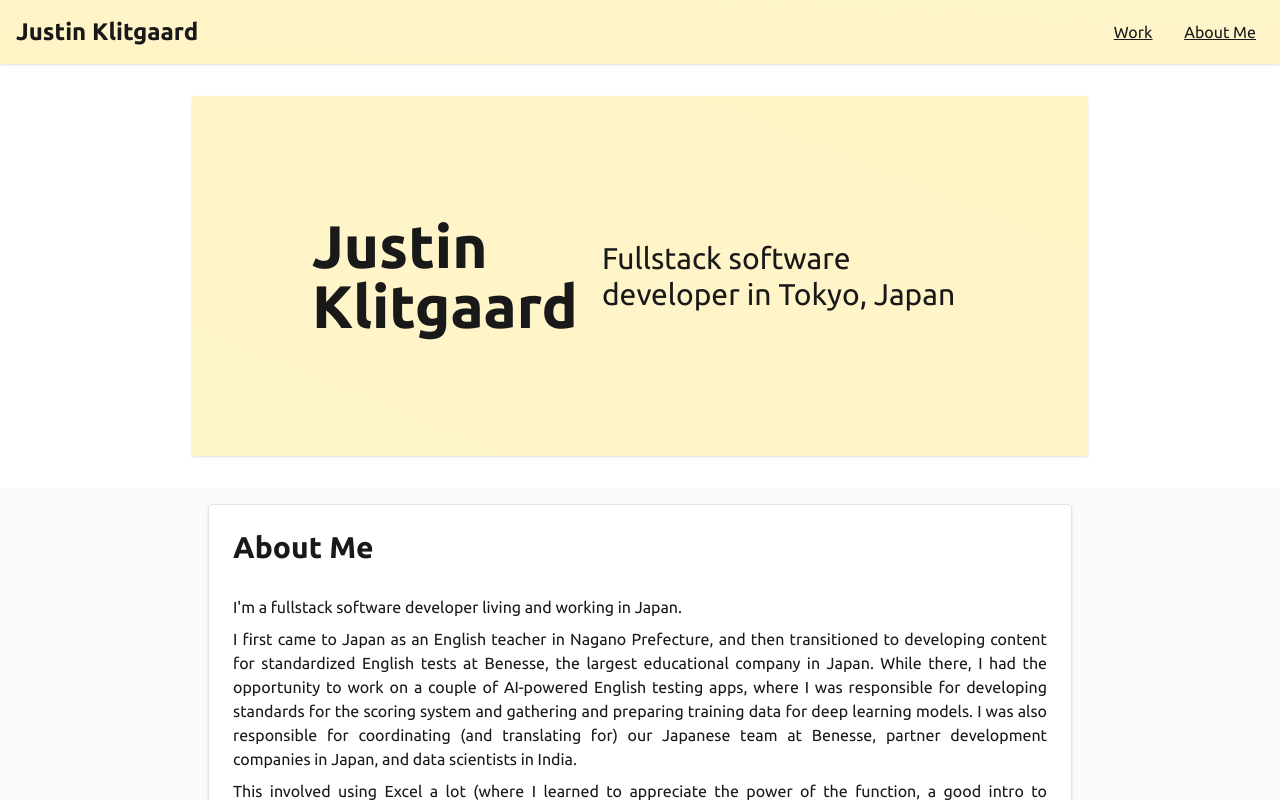
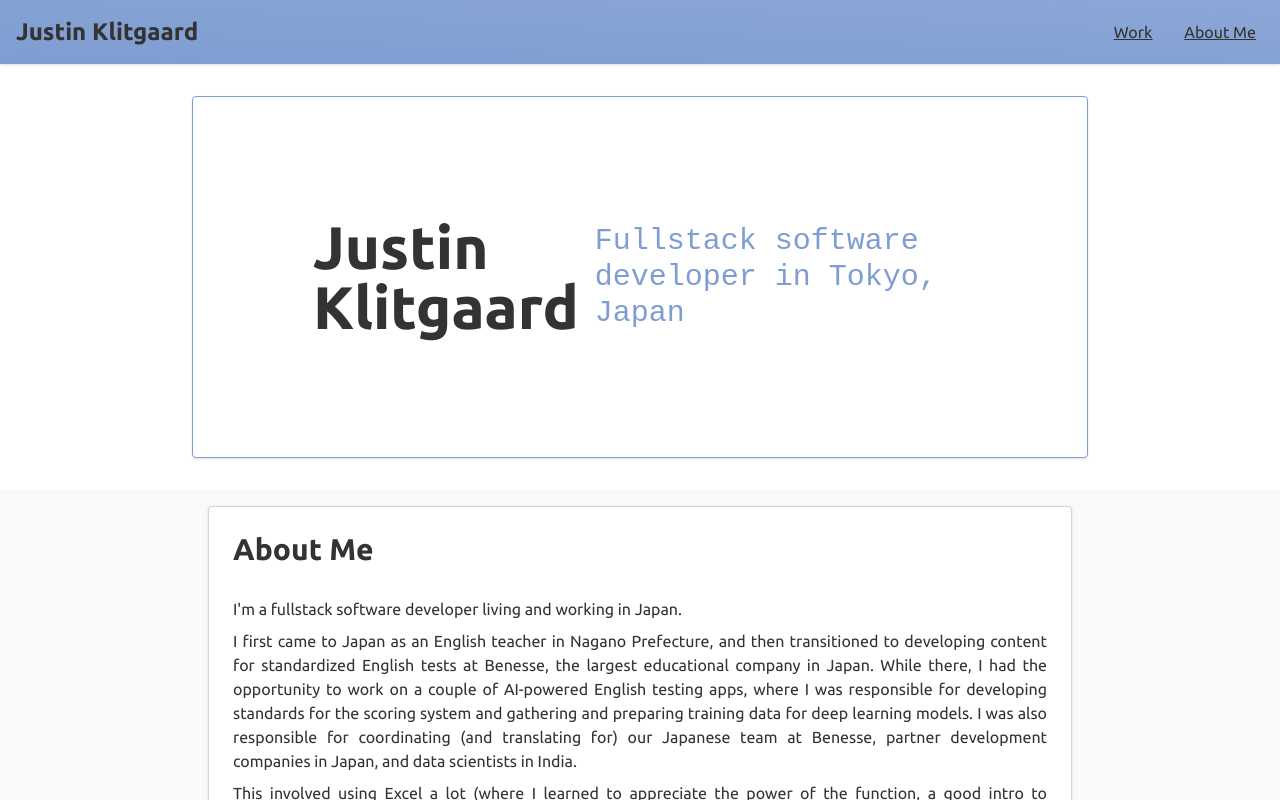
Before and after one commit to Justin-K-Ellis/react-personal-site, a React (Vite) app: page /about in a window 1280 px wide. Shown: the top 800 px of the page. Built offline with nearby package versions, Linux system fonts and the light colour scheme; a web font is replaced by a local one.

Commit message:
feat: update bg, border colors, font

```diff
--- a/src/components/Hero.tsx
+++ b/src/components/Hero.tsx
@@ -4,10 +4,12 @@ export default function Hero() {
   return (
     <section
       id="hero"
-      className="flex justify-between gap-4 md:justify-around items-center p-6 md:p-30 bg-linear-to-bl from-secondary to-secondary/90 w-9/10 md:w-7/10 shadow mx-auto"
+      className="flex justify-between gap-4 md:justify-around items-center p-6 md:p-30 bg-white border border-secondary rounded w-9/10 md:w-7/10 shadow mx-auto"
     >
       <h2 className="text-3xl md:text-6xl font-bold">{text.hero.title}</h2>
-      <p className=" md:text-3xl">{text.hero.content}</p>
+      <p className=" md:text-3xl text-secondary font-mono">
+        {text.hero.content}
+      </p>
     </section>
   );
 }
--- a/src/index.css
+++ b/src/index.css
@@ -12,38 +12,38 @@
 }
 
 :root {
-  --background: oklch(0.9851 0 0);
-  --foreground: oklch(0.2138 0.0019 286.2347);
+  --background: oklch(0.9824 0.0013 286.3757);
+  --foreground: oklch(0.3211 0 0);
   --card: oklch(1 0 0);
-  --card-foreground: oklch(0.2138 0.0019 286.2347);
+  --card-foreground: oklch(0.3211 0 0);
   --popover: oklch(1 0 0);
-  --popover-foreground: oklch(0.2138 0.0019 286.2347);
-  --primary: oklch(0.5196 0.1614 40.494);
-  --primary-foreground: oklch(0.9851 0 0);
-  --secondary: oklch(0.9642 0.0616 96.3885);
-  --secondary-foreground: oklch(0.3673 0.0153 285.6209);
-  --muted: oklch(0.9702 0 0);
-  --muted-foreground: oklch(0.5555 0 0);
-  --accent: oklch(0.9702 0 0);
-  --accent-foreground: oklch(0.7005 0.0202 285.8655);
-  --destructive: oklch(0.5379 0.2186 25.9751);
+  --popover-foreground: oklch(0.3211 0 0);
+  --primary: oklch(0.5978 0.1014 152.8822);
+  --primary-foreground: oklch(1 0 0);
+  --secondary: oklch(0.6937 0.0854 261.5336);
+  --secondary-foreground: oklch(1 0 0);
+  --muted: oklch(0.8741 0.0177 99.6322);
+  --muted-foreground: oklch(0.5382 0 0);
+  --accent: oklch(0.7857 0.0721 211.814);
+  --accent-foreground: oklch(0.3211 0 0);
+  --destructive: oklch(0.6322 0.131 21.4751);
   --destructive-foreground: oklch(1 0 0);
-  --border: oklch(0.9219 0 0);
-  --input: oklch(0.9219 0 0);
-  --ring: oklch(0.709 0 0);
-  --chart-1: oklch(0.8093 0.0985 252.2024);
-  --chart-2: oklch(0.6202 0.2054 260.0122);
-  --chart-3: oklch(0.5492 0.2491 262.9726);
-  --chart-4: oklch(0.492 0.2663 263.6097);
-  --chart-5: oklch(0.4175 0.2352 264.1448);
-  --sidebar: oklch(0.9851 0 0);
-  --sidebar-foreground: oklch(0.2138 0.0019 286.2347);
-  --sidebar-primary: oklch(0.2138 0.0019 286.2347);
-  --sidebar-primary-foreground: oklch(0.9851 0 0);
-  --sidebar-accent: oklch(0.9702 0 0);
-  --sidebar-accent-foreground: oklch(0.2138 0.0019 286.2347);
-  --sidebar-border: oklch(0.9219 0 0);
-  --sidebar-ring: oklch(0.709 0 0);
+  --border: oklch(0.8699 0 0);
+  --input: oklch(0.8699 0 0);
+  --ring: oklch(0.5978 0.1014 152.8822);
+  --chart-1: oklch(0.5978 0.1014 152.8822);
+  --chart-2: oklch(0.6937 0.0854 261.5336);
+  --chart-3: oklch(0.7857 0.0721 211.814);
+  --chart-4: oklch(0.5845 0.0616 244.2612);
+  --chart-5: oklch(0.5293 0.1087 151.1377);
+  --sidebar: oklch(0.9824 0.0013 286.3757);
+  --sidebar-foreground: oklch(0.3211 0 0);
+  --sidebar-primary: oklch(0.5978 0.1014 152.8822);
+  --sidebar-primary-foreground: oklch(1 0 0);
+  --sidebar-accent: oklch(0.7857 0.0721 211.814);
+  --sidebar-accent-foreground: oklch(0.3211 0 0);
+  --sidebar-border: oklch(0.8699 0 0);
+  --sidebar-ring: oklch(0.5978 0.1014 152.8822);
   --font-sans: Ubuntu, ui-sans-serif, sans-serif, system-ui;
   --font-serif: Noto Serif, ui-serif, serif;
   --font-mono: Google Sans Code, ui-monospace, monospace;
@@ -65,38 +65,38 @@
 }
 
 .dark {
-  --background: oklch(0.2138 0.0019 286.2347);
-  --foreground: oklch(0.9851 0 0);
-  --card: oklch(0.2138 0.0019 286.2347);
-  --card-foreground: oklch(0.9851 0 0);
-  --popover: oklch(0.2686 0 0);
-  --popover-foreground: oklch(0.9851 0 0);
-  --primary: oklch(0.9219 0 0);
-  --primary-foreground: oklch(0.2138 0.0019 286.2347);
-  --secondary: oklch(0.2686 0 0);
-  --secondary-foreground: oklch(0.9851 0 0);
-  --muted: oklch(0.2686 0 0);
-  --muted-foreground: oklch(0.709 0 0);
-  --accent: oklch(0.3715 0 0);
-  --accent-foreground: oklch(0.9851 0 0);
-  --destructive: oklch(0.7036 0.1881 22.1462);
-  --destructive-foreground: oklch(0.9851 0 0);
-  --border: oklch(0.2768 0 0);
-  --input: oklch(0.325 0 0);
-  --ring: oklch(0.5555 0 0);
-  --chart-1: oklch(0.8093 0.0985 252.2024);
-  --chart-2: oklch(0.6202 0.2054 260.0122);
-  --chart-3: oklch(0.5492 0.2491 262.9726);
-  --chart-4: oklch(0.492 0.2663 263.6097);
-  --chart-5: oklch(0.4175 0.2352 264.1448);
-  --sidebar: oklch(0.2138 0.0019 286.2347);
-  --sidebar-foreground: oklch(0.9851 0 0);
-  --sidebar-primary: oklch(0.4915 0.2776 263.8724);
-  --sidebar-primary-foreground: oklch(0.9851 0 0);
-  --sidebar-accent: oklch(0.2686 0 0);
-  --sidebar-accent-foreground: oklch(0.9851 0 0);
-  --sidebar-border: oklch(0.2768 0 0);
-  --sidebar-ring: oklch(0.4386 0 0);
+  --background: oklch(0.2342 0.0065 258.3633);
+  --foreground: oklch(0.9219 0 0);
+  --card: oklch(0.3189 0.0055 236.686);
+  --card-foreground: oklch(0.9219 0 0);
+  --popover: oklch(0.3189 0.0055 236.686);
+  --popover-foreground: oklch(0.9219 0 0);
+  --primary: oklch(0.5978 0.1014 152.8822);
+  --primary-foreground: oklch(1 0 0);
+  --secondary: oklch(0.5845 0.0616 244.2612);
+  --secondary-foreground: oklch(0.9219 0 0);
+  --muted: oklch(0.3867 0 0);
+  --muted-foreground: oklch(0.7155 0 0);
+  --accent: oklch(0.6937 0.0854 261.5336);
+  --accent-foreground: oklch(0.9219 0 0);
+  --destructive: oklch(0.6322 0.131 21.4751);
+  --destructive-foreground: oklch(1 0 0);
+  --border: oklch(0.3867 0 0);
+  --input: oklch(0.3867 0 0);
+  --ring: oklch(0.5978 0.1014 152.8822);
+  --chart-1: oklch(0.5978 0.1014 152.8822);
+  --chart-2: oklch(0.5845 0.0616 244.2612);
+  --chart-3: oklch(0.6937 0.0854 261.5336);
+  --chart-4: oklch(0.7857 0.0721 211.814);
+  --chart-5: oklch(0.5293 0.1087 151.1377);
+  --sidebar: oklch(0.2342 0.0065 258.3633);
+  --sidebar-foreground: oklch(0.9219 0 0);
+  --sidebar-primary: oklch(0.5978 0.1014 152.8822);
+  --sidebar-primary-foreground: oklch(1 0 0);
+  --sidebar-accent: oklch(0.6937 0.0854 261.5336);
+  --sidebar-accent-foreground: oklch(0.9219 0 0);
+  --sidebar-border: oklch(0.3867 0 0);
+  --sidebar-ring: oklch(0.5978 0.1014 152.8822);
   --font-sans: Ubuntu, ui-sans-serif, sans-serif, system-ui;
   --font-serif: Noto Serif, ui-serif, serif;
   --font-mono: Google Sans Code, ui-monospace, monospace;
```
